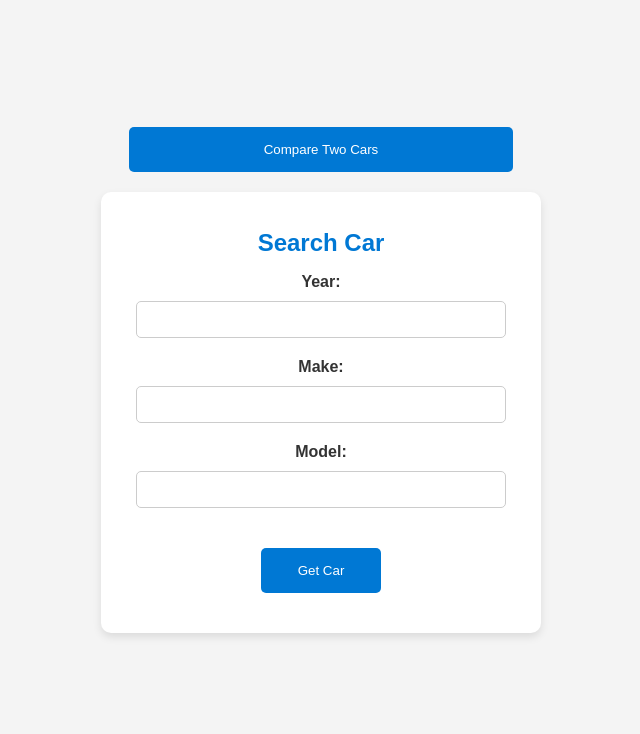
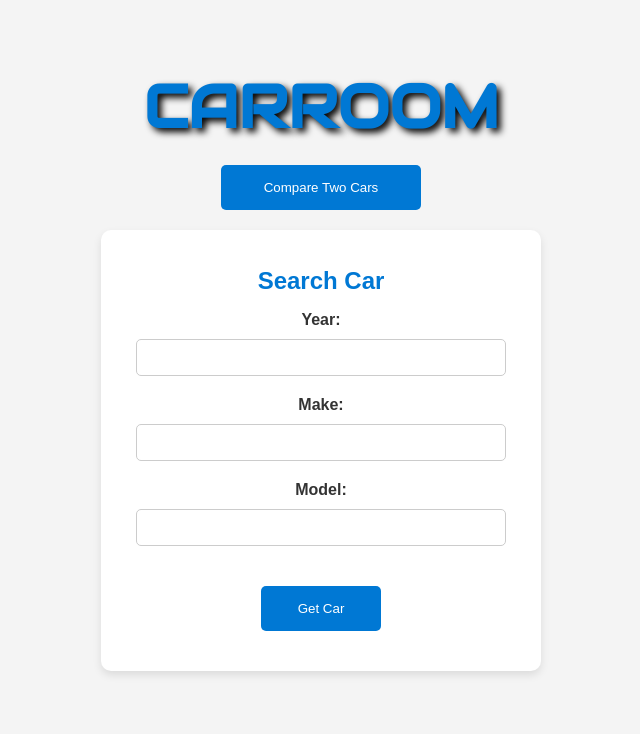
Before and after one commit to Itay-Goldfarb/Car-Show-Room, a website: page app/public/index.html in a window 1280 px wide. Shown: the whole page, without its empty margins (319-959 px from the left). Drawn offline with Linux system fonts and the light colour scheme.

Commit message:
Added Carroom Website Header on main page

```diff
--- a/app/public/index.html
+++ b/app/public/index.html
@@ -3,9 +3,22 @@
     <head>
         <title>CARROOM</title>
         <link rel="stylesheet" type="text/css" href="style.css">
+        <link rel="stylesheet"
+          href="https://fonts.googleapis.com/css?family=Audiowide">
+        <style>
+            h7 {
+              font-family: 'Audiowide', serif;
+              font-size: 60px;
+              color: #0078d4;
+              text-align: center;
+              text-shadow: black 4px 4px 7px;
+              font-weight: bold;
+            }
+        </style>
 
     </head>
     <body>
+        <h7>CARROOM</h7>
 
         <button id="compareCarsButton">Compare Two Cars</button>
 
--- a/app/public/style.css
+++ b/app/public/style.css
@@ -206,6 +206,8 @@ h6 {
 
 
 
+
+
 label {
     font-weight: bold;
 }
@@ -224,6 +226,11 @@ button {
 
 #compareButton {
     margin-bottom: 20px;
+    max-width: 120px;
+}
+
+#compareCarsButton {
+    max-width: 200px;
 }
 
 
```
